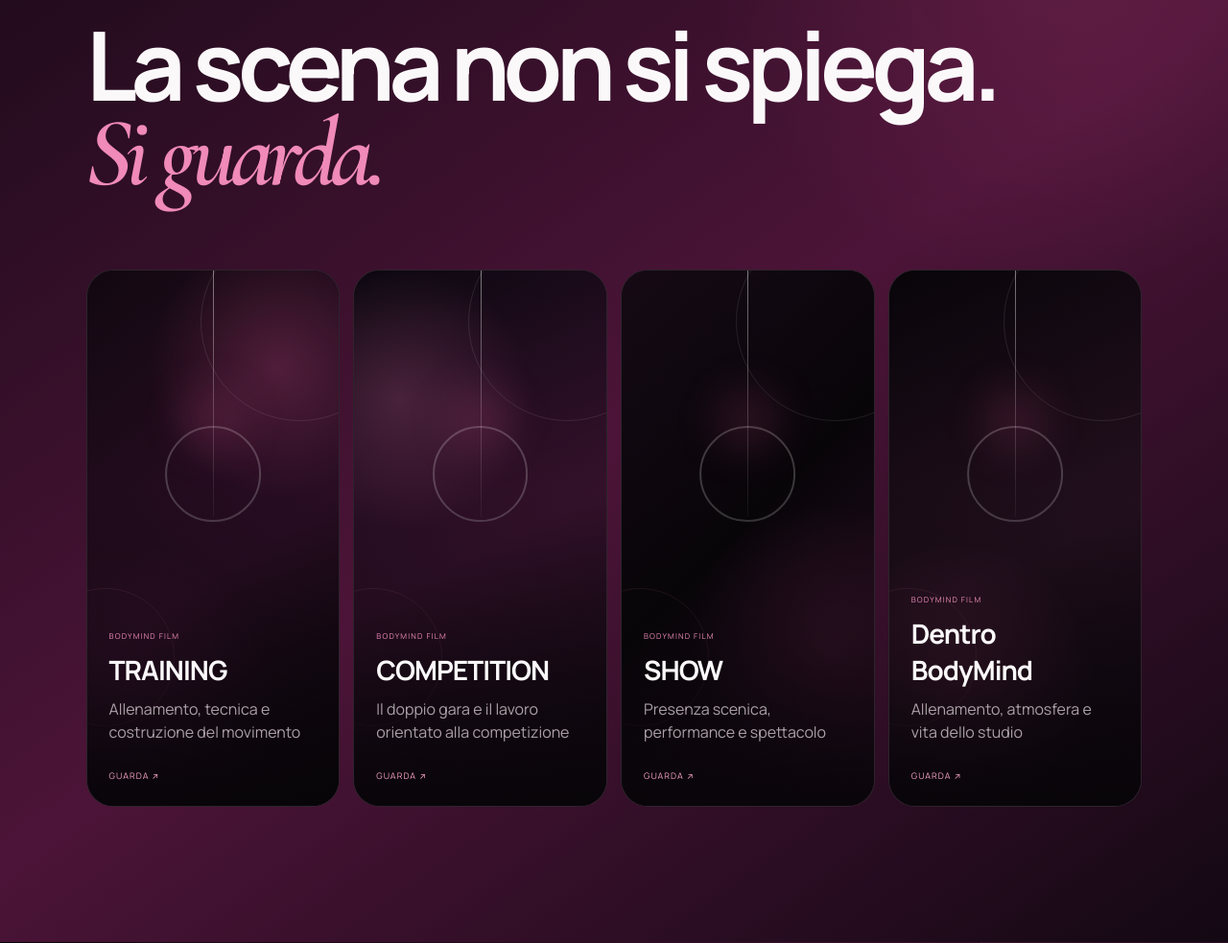
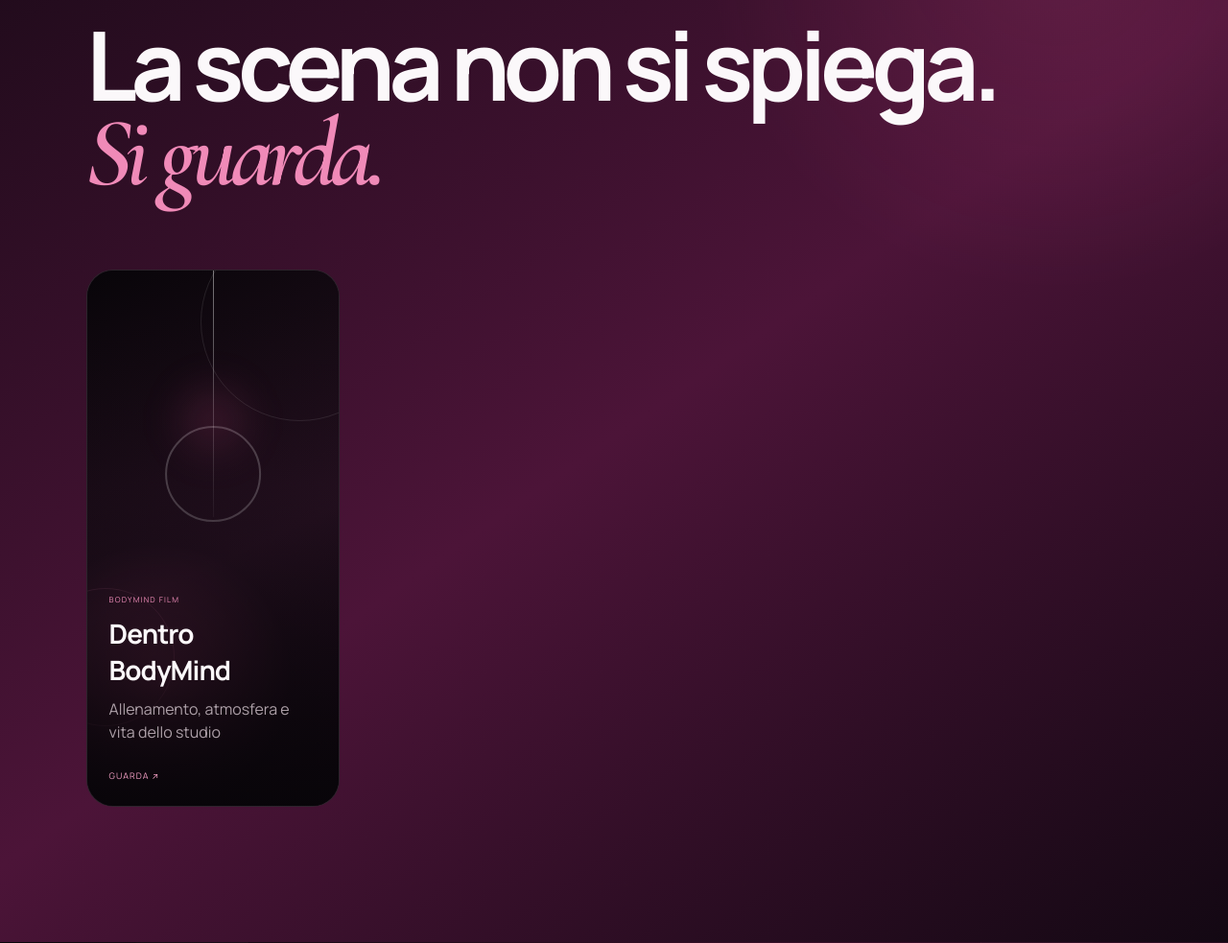
Before and after one commit to vgdnpw77zt-stack/gestionale-asd2, a Flask app: page / in a window 1280 px wide. Shown: the part 4034-5017 px from the top of the page at 96% size. Run offline with Flask 3, Linux system fonts and the light colour scheme.

Commit message:
V13: clickable program photos and remove duplicate film cards

```diff
--- a/site/templates/index.html
+++ b/site/templates/index.html
@@ -20,7 +20,7 @@
 <link rel="preconnect" href="https://fonts.gstatic.com" crossorigin>
 <link href="https://fonts.googleapis.com/css2?family=Cormorant+Garamond:ital,wght@0,500;0,600;1,500;1,600&family=Manrope:wght@400;500;600;700;800&display=swap" rel="stylesheet">
 <title>{{ c.seo.title }}</title>
-<link rel="stylesheet" href="{{ url_for('static',filename='site.css') }}?v=v12-programs">
+<link rel="stylesheet" href="{{ url_for('static',filename='site.css') }}?v=v13-curated">
 <script type="application/ld+json">{"@context":"https://schema.org","@type":"SportsActivityLocation","name":"BodyMind Aerial Studio","url":"https://bodymindaerialstudio.life/","address":{"@type":"PostalAddress","addressLocality":"Aprilia","addressRegion":"LT","addressCountry":"IT"},"sameAs":["https://www.instagram.com/bodymind.aerialstudio/"]}</script>
 </head>
 <body>
@@ -93,7 +93,7 @@
 <div class="program-grid">
 {% for item in c.courses %}
 <article class="program-card p{{ loop.index }} reveal">
-<div class="program-image"><img src="{{ program_images[loop.index0] }}" alt="{{ item.title }} BodyMind" loading="lazy"></div>
+{% if c.videos|length > loop.index0 and c.videos[loop.index0].url %}<a class="program-image program-image-link" href="{{ c.videos[loop.index0].url }}" target="_blank" rel="noopener" aria-label="Guarda {{ item.title }} BodyMind"><img src="{{ program_images[loop.index0] }}" alt="{{ item.title }} BodyMind" loading="lazy"></a>{% else %}<div class="program-image"><img src="{{ program_images[loop.index0] }}" alt="{{ item.title }} BodyMind" loading="lazy"></div>{% endif %}
 <div class="program-overlay"></div>
 <div class="program-content">
 <p class="program-eyebrow">{{ program_eyebrows[loop.index0] }}</p>
@@ -110,7 +110,7 @@
 </section>
 
 <section id="kids" class="kids-focus section-blush">
-<div class="kids-image reveal"><img src="{{ c.visuals.gallery[1] }}" alt="Kids & Junior BodyMind" loading="lazy"></div>
+{% set kids_archive_image = c.visuals.gallery[3] if c.visuals.gallery|length > 3 else c.visuals.gallery[1] %}<div class="kids-image reveal"><img src="{{ kids_archive_image }}" alt="Kids & Junior BodyMind" loading="lazy"></div>
 <div class="kids-copy reveal">
 <p class="section-label">KIDS & JUNIOR</p>
 <h2>Crescere<br><em>in aria.</em></h2>
@@ -134,16 +134,15 @@
 <p class="section-label">BODYMIND IN MOVIMENTO</p>
 <h2>La scena non si spiega.<br><em>Si guarda.</em></h2>
 </div>
-<div class="film-grid">
-{% for video in c.videos %}
-{% if video.url %}
+<div class="film-grid film-grid-single">
+{% if c.videos|length > 3 and c.videos[3].url %}
+{% set video = c.videos[3] %}
 <a class="film-card reveal" href="{{ video.url }}" target="_blank" rel="noopener">
-<div class="film-card-art art{{ loop.index }}" aria-hidden="true"><span class="art-ring"></span><span class="art-line"></span><span class="art-glow"></span></div>
+<div class="film-card-art art4" aria-hidden="true"><span class="art-ring"></span><span class="art-line"></span><span class="art-glow"></span></div>
 <div class="film-card-gradient"></div>
 <div class="film-card-copy"><small>BODYMIND FILM</small><h3>{{ video.title }}</h3><p>{{ video.subtitle }}</p><span>Guarda ↗</span></div>
 </a>
 {% endif %}
-{% endfor %}
 </div>
 </section>
 
@@ -209,6 +208,6 @@
 <div class="footer-links"><a href="{{ c.links.family }}">Area Famiglie</a><a href="https://www.instagram.com/bodymind.aerialstudio/" target="_blank" rel="noopener">Instagram</a></div>
 </footer>
 
-<script src="{{ url_for('static',filename='site.js') }}?v=v12-programs"></script>
+<script src="{{ url_for('static',filename='site.js') }}?v=v13-curated"></script>
 </body>
 </html>
```
